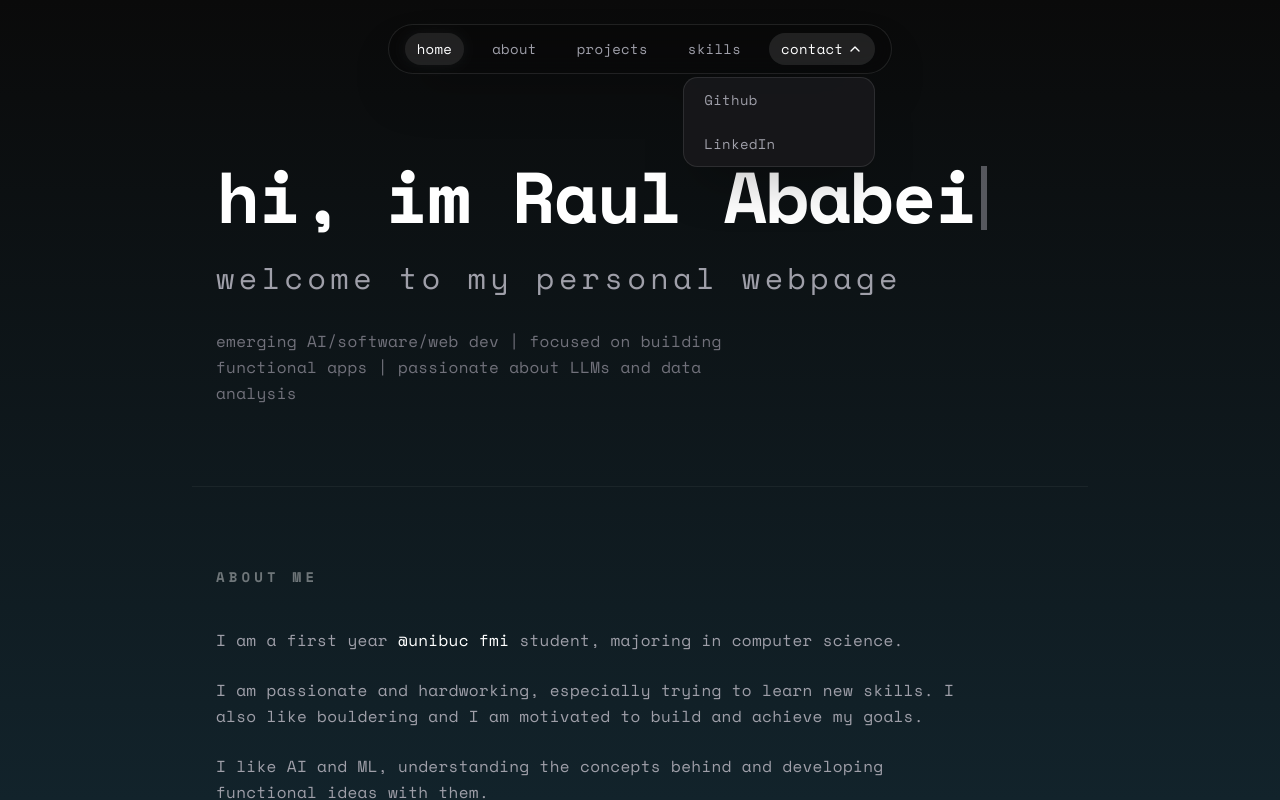
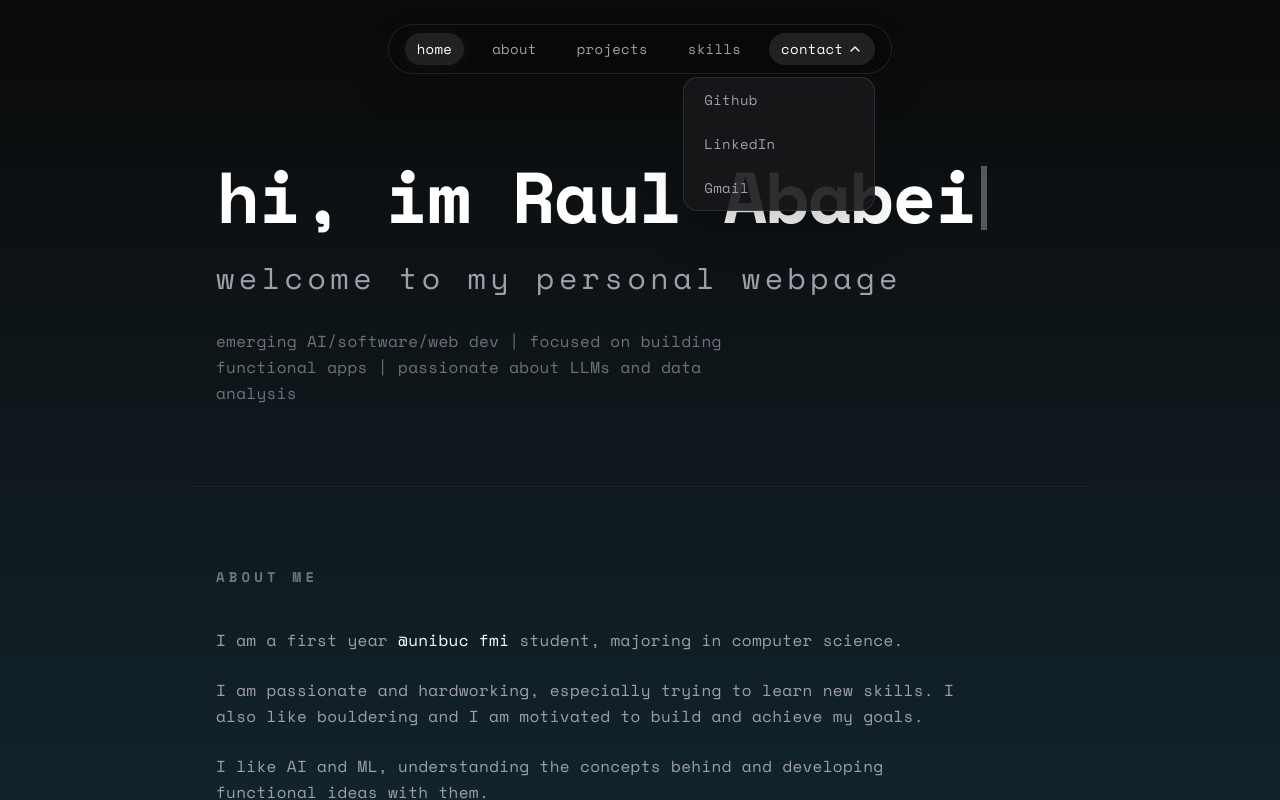
Before and after one commit to costitza/nextjs-ababeiraul, a Next.js app: page / in a window 1280 px wide. Both pictures are taken after a click on the button "contact". Shown: the top 800 px of the page. Built offline with nearby package versions, Linux system fonts and the light colour scheme.

Commit message:
feat(nav): add gmail link to contact dropdown

```diff
--- a/components/Navbar.tsx
+++ b/components/Navbar.tsx
@@ -69,12 +69,13 @@ const Navbar = () => {
           )}>
             {[
               { label: "Github", href: "https://github.com/costitza" },
-              { label: "LinkedIn", href: "https://www.linkedin.com/in/raul-ababei-28221838b/" }
+              { label: "LinkedIn", href: "https://www.linkedin.com/in/raul-ababei-28221838b/" },
+              { label: "Gmail", href: "mailto:ababeiraul13@gmail.com" }
             ].map((item) => (
               <a
                 key={item.label}
                 href={item.href}
-                target="_blank"
+                target={item.href.startsWith('mailto') ? undefined : "_blank"}
                 onClick={() => {
                   setActiveSection("contact")
                   setIsContactOpen(false)
```
